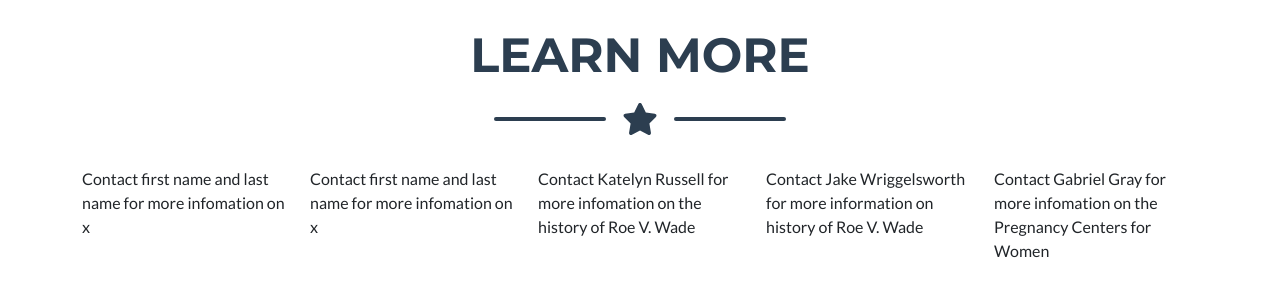
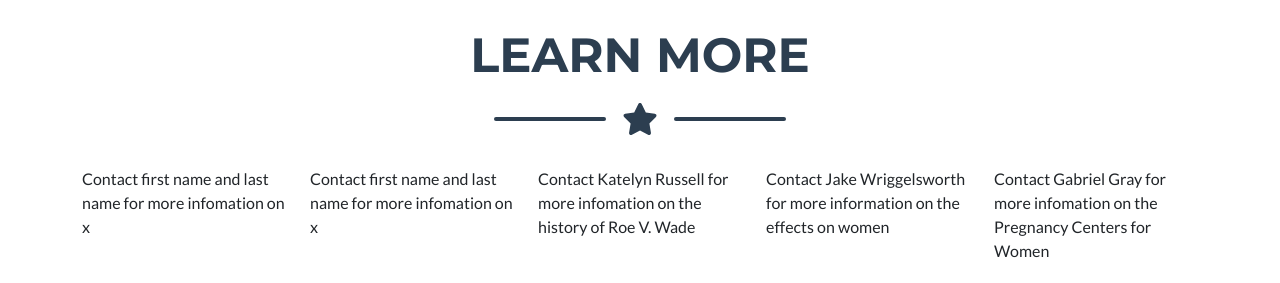
Before and after one commit to Group-16-s-Organization/Iss210Sec5Group16, a plain HTML site: page index.html in a window 1280 px wide. Shown: the part 2219-2502 px from the top of the page. Drawn offline with nearby package versions, Linux system fonts and the light colour scheme.

```diff
--- a/index.html
+++ b/index.html
@@ -158,7 +158,7 @@
                     <div class="col-sm"><p>Contact first name and last name for more infomation on x</p></div>
                     <div class="col-sm"><p>Contact first name and last name for more infomation on x</p></div>
                     <div class="col-sm"><p>Contact Katelyn Russell for more infomation on the history of Roe V. Wade</p></div>
-                    <div class="col-sm"><p>Contact Jake Wriggelsworth for more information on history of Roe V. Wade</p></div>
+                    <div class="col-sm"><p>Contact Jake Wriggelsworth for more information on the effects on women</p></div>
                     <div class="col-sm"><p>Contact Gabriel Gray for more infomation on the Pregnancy Centers for Women</p></div>
                 </div>
                 <div class="row justify-content-center">
```
